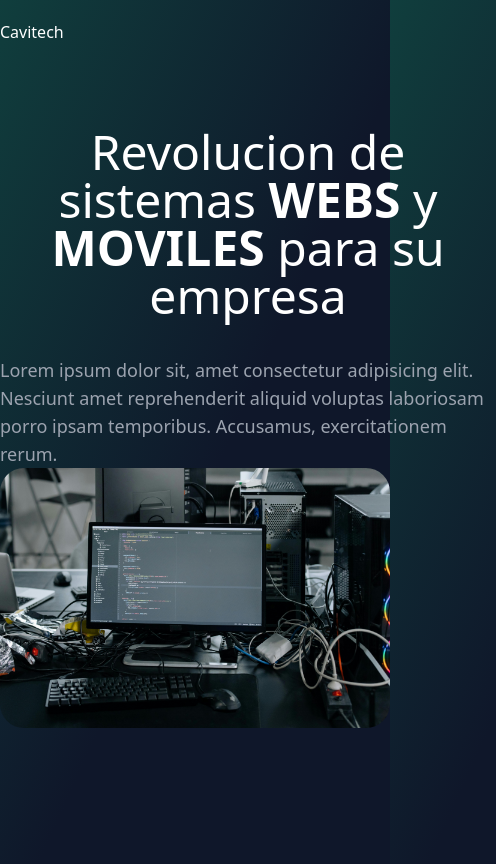
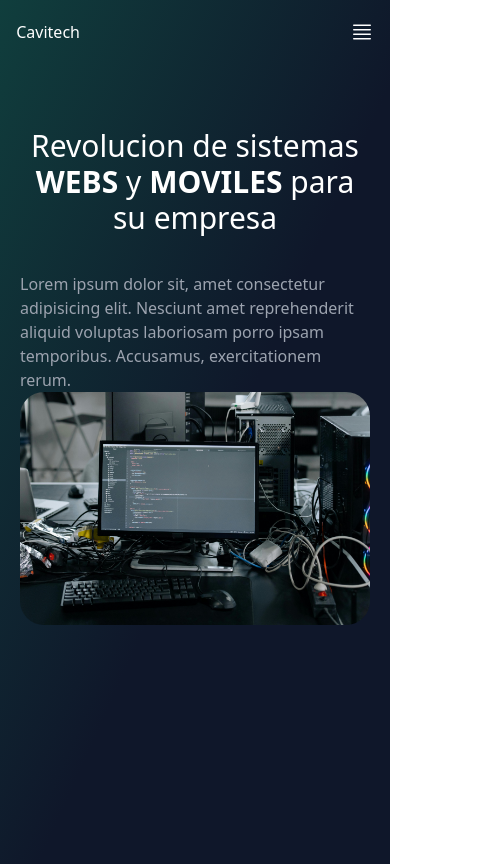
Before and after one commit to aaronJau21/Cavitech-front, a React (Vite) app: page / in a window 390 px wide. Shown: the whole page, 496 px wide, since content can reach past the window. Built offline with nearby package versions, Linux system fonts and the light colour scheme.

Commit message:
Response y animacion

```diff
--- a/package.json
+++ b/package.json
@@ -10,6 +10,7 @@
     "preview": "vite preview"
   },
   "dependencies": {
+    "animate.css": "^4.1.1",
     "react": "^18.3.1",
     "react-dom": "^18.3.1",
     "react-router-dom": "^6.26.1"
--- a/src/Router.tsx
+++ b/src/Router.tsx
@@ -1,7 +1,7 @@
 import { BrowserRouter, Route, Routes } from "react-router-dom";
 import { About, Blog, Contact, Home, Layout, Services } from "./presentation";
 
-interface RouteList {
+export interface RouteList {
   title: string;
   path: string;
   element: () => JSX.Element;
--- a/src/main.tsx
+++ b/src/main.tsx
@@ -1,5 +1,6 @@
 import { StrictMode } from 'react'
 import { createRoot } from 'react-dom/client'
+import 'animate.css';
 import './index.css'
 import { Router } from './Router';
 
--- a/src/presentation/components/NavComponent.tsx
+++ b/src/presentation/components/NavComponent.tsx
@@ -1,26 +1,68 @@
 import { NavLink } from "react-router-dom";
 import { routeList } from "../../Router";
+import { useState, useEffect } from "react";
+import { NavItem } from "./NavItem";
 
 export const NavComponent = () => {
+  const [showHambu, setShowHambu] = useState<boolean>(false);
+  const [animateOut, setAnimateOut] = useState<boolean>(false);
+
+  useEffect(() => {
+    if (!showHambu) {
+      setAnimateOut(true);
+    } else {
+      setAnimateOut(false);
+    }
+  }, [showHambu]);
+
   return (
-    <nav className=" lg:flex lg:container lg:mx-auto lg:w-11/12 lg:justify-between ">
+    <nav className="flex container mx-auto w-11/12 justify-between">
       <NavLink to="/" className="text-white">
         Cavitech
       </NavLink>
       <div className="hidden lg:flex lg:gap-9">
         {routeList.map((routeL) => (
-          <NavLink
-            key={routeL.path}
-            to={routeL.path}
-            className={({ isActive }) =>
-              ` text-lg ${
-                isActive ? "text-primary" : ""
-              } hover:text-primary transition-colors`
-            }
-          >
-            {routeL.title}
-          </NavLink>
+          <NavItem key={routeL.path} routeL={routeL} />
         ))}
+      </div>
+      <div className="lg:hidden">
+        <svg
+          xmlns="http://www.w3.org/2000/svg"
+          fill="none"
+          viewBox="0 0 24 24"
+          strokeWidth={1.5}
+          stroke="currentColor"
+          className="w-6 h-6 cursor-pointer"
+          onClick={() => setShowHambu(!showHambu)}
+          aria-label="Toggle menu"
+          aria-expanded={showHambu}
+        >
+          <path
+            strokeLinecap="round"
+            strokeLinejoin="round"
+            d="M3.75 5.25h16.5m-16.5 4.5h16.5m-16.5 4.5h16.5m-16.5 4.5h16.5"
+          />
+        </svg>
+        <div className="relative">
+          {(showHambu || animateOut) && (
+            <div
+              className={`absolute right-0 bg-slate-900 rounded-lg flex flex-col w-96 p-5 ${
+                showHambu
+                  ? "animate__animated animate__backInDown"
+                  : "animate__animated animate__backOutUp"
+              }`}
+              onAnimationEnd={() => {
+                if (!showHambu) {
+                  setAnimateOut(false);
+                }
+              }}
+            >
+              {routeList.map((routeL) => (
+                <NavItem key={routeL.path} routeL={routeL} />
+              ))}
+            </div>
+          )}
+        </div>
       </div>
     </nav>
   );
--- /dev/null
+++ b/src/presentation/components/NavItem.tsx
@@ -0,0 +1,18 @@
+import { NavLink } from 'react-router-dom';
+import { RouteList } from '../../Router';
+
+export const NavItem = ({routeL}: {routeL: RouteList}) => {
+  return (
+    <NavLink
+      key={routeL.path}
+      to={routeL.path}
+      className={({ isActive }) =>
+        ` text-lg ${
+          isActive ? "text-primary" : ""
+        } hover:text-primary transition-colors`
+      }
+    >
+      {routeL.title}
+    </NavLink>
+  );
+};
--- a/src/presentation/layouts/Layout.tsx
+++ b/src/presentation/layouts/Layout.tsx
@@ -1,13 +1,14 @@
-import { Outlet } from 'react-router-dom';
+import { Outlet } from "react-router-dom";
 
-
-import { NavComponent } from '../components/NavComponent';
+import { NavComponent } from "../components/NavComponent";
 
 export const Layout = () => {
   return (
-    <div className="mt-5">
+    <div className="mt-5 ">
       <NavComponent />
-      <Outlet />
+      <div className="px-5">
+        <Outlet />
+      </div>
     </div>
-  )
-}
+  );
+};
--- a/src/presentation/pages/home/Home.tsx
+++ b/src/presentation/pages/home/Home.tsx
@@ -5,12 +5,12 @@ export const Home = () => {
     <>
       <div className="lg:flex mt-16 py-5">
         <div className="lg:flex-1 lg:flex lg:justify-end">
-          <div className="w-[31rem] lg:w-[37rem]">
-            <h1 className="text-5xl text-center lg:text-start ">
+          <div className=" lg:w-[37rem]">
+            <h1 className="text-3xl lg:text-5xl text-center lg:text-start ">
               Revolucion de sistemas <span className="font-bold">WEBS</span> y{" "}
               <span className="font-bold">MOVILES</span> para su empresa
             </h1>
-            <p className="mt-9 text-lg text-gray-400">
+            <p className="mt-9 lg:text-lg text-gray-400">
               Lorem ipsum dolor sit, amet consectetur adipisicing elit. Nesciunt
               amet reprehenderit aliquid voluptas laboriosam porro ipsam
               temporibus. Accusamus, exercitationem rerum.
@@ -21,7 +21,7 @@ export const Home = () => {
           <img
             src={Web}
             alt="Muestra de la pagina web"
-            className="lg:w-[27rem] rounded-3xl"
+            className="lg:w-[31rem] rounded-3xl"
           />
         </div>
       </div>
```
Also changed, not shown: 1 other file (tests, documents, lock files or other folders).
